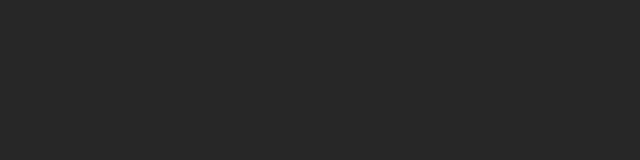
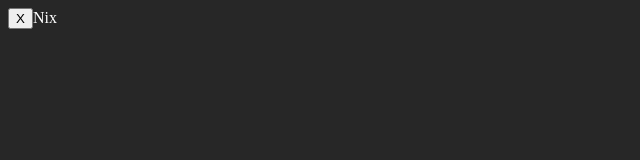
Before and after one commit to Dumary75/Study, a React (Vite) app: page / in a window 1280 px wide. Shown: the top 160 px of the page, without its empty margins (0-640 px from the left). Built offline with nearby package versions, Linux system fonts and the light colour scheme.

Commit message:
Just tested the lazyloading function

```diff
--- a/src/App.jsx
+++ b/src/App.jsx
@@ -1,9 +1,23 @@
+import { lazy, Suspense, useState } from 'react';
 
+const TestLazy = lazy(() => import('./components/Test.jsx'));
 
 function App() {
+const[lazy,Setlazy] = useState(false);
+
+const setter = () => {
+  Setlazy((oldState) => !oldState)
+}
 
   return (
     <>
+      <button onClick={setter}>X</button>
+
+      {lazy?
+            <Suspense fallback='Uff... das Dauert!'>
+            <TestLazy />
+        </Suspense> : 'Nix'
+    }
 
     </>
   )
--- /dev/null
+++ b/src/components/Test.jsx
@@ -0,0 +1,11 @@
+
+
+export default function Test(){
+
+    return (
+        <>
+
+            <h1>TEST</h1>
+        </>
+    )
+}
--- a/src/index.css
+++ b/src/index.css
@@ -4,4 +4,5 @@
 
 body{
   background-color: rgb(39, 39, 39);
+  color: #FFF;
 }
```
